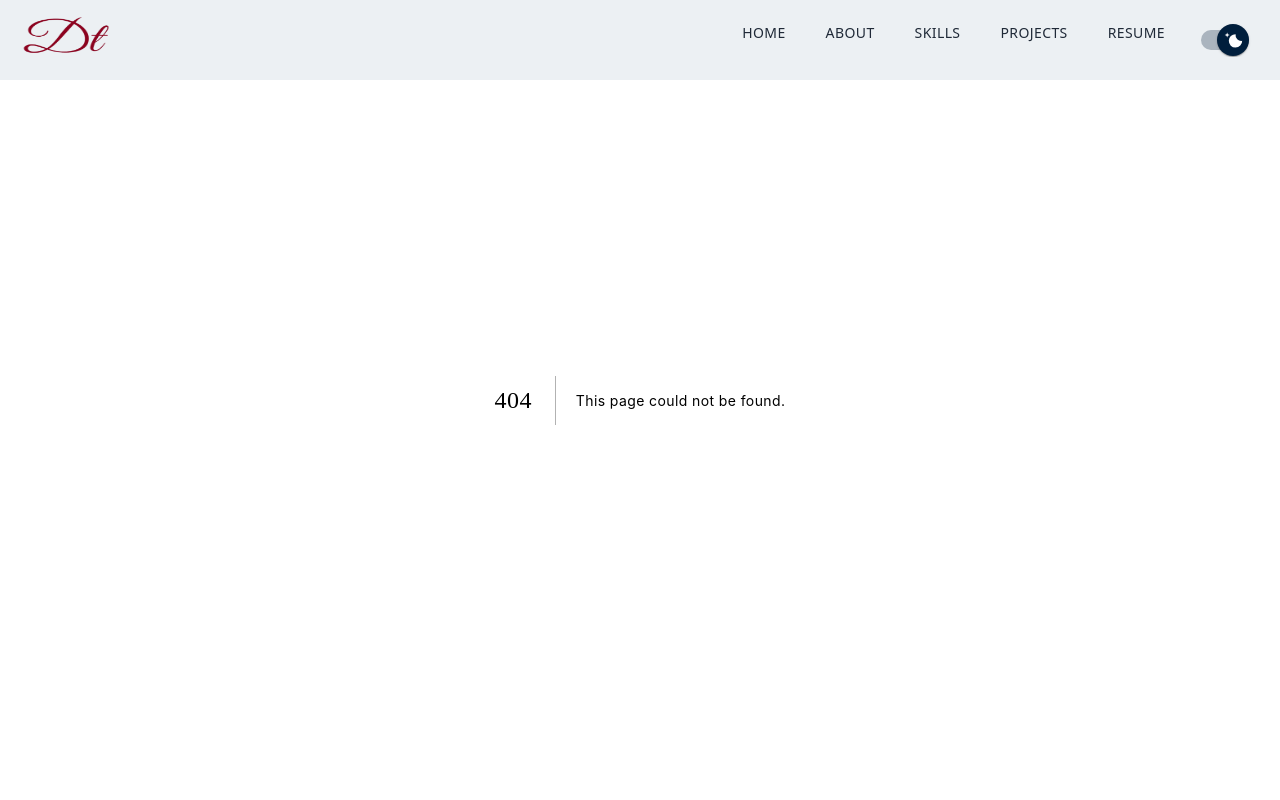
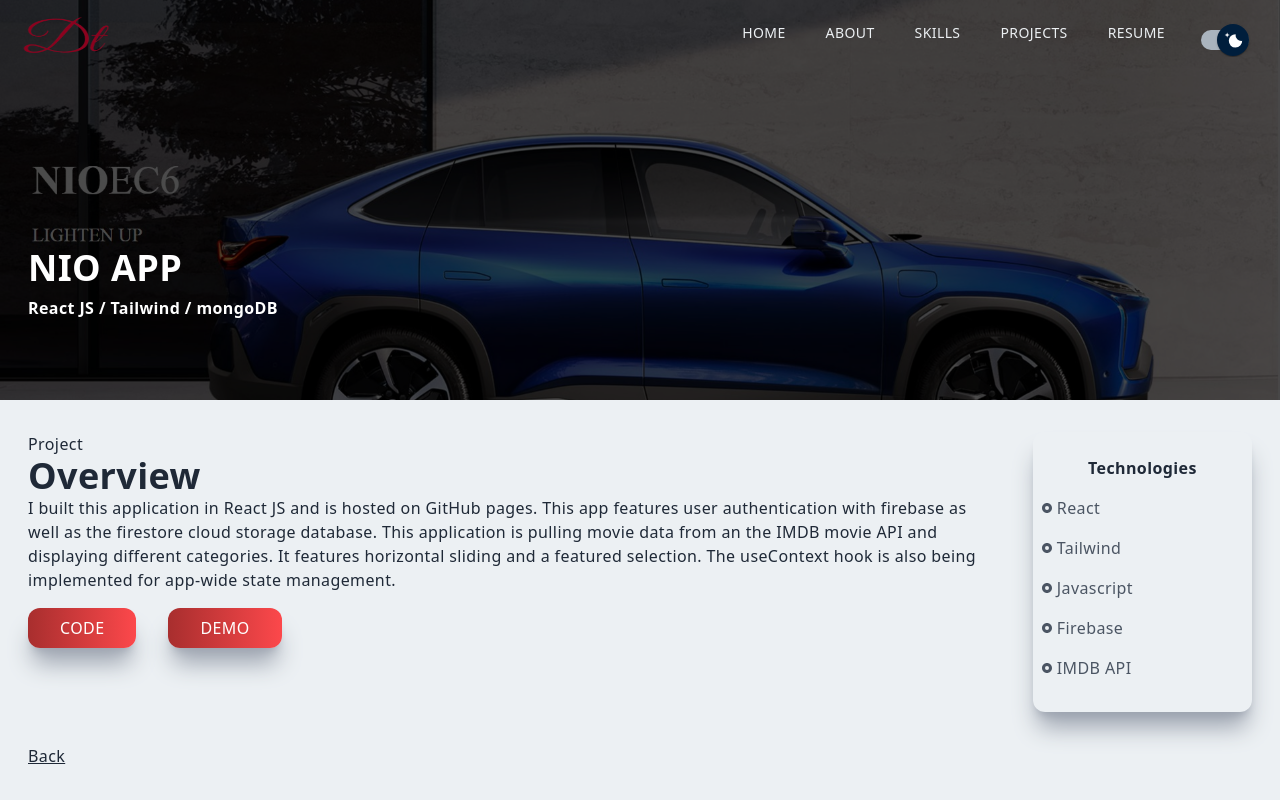
Before and after one commit to DavidTesema/Protfolio, a Next.js app: page /nio in a window 1280 px wide. Before the commit this address had no page. Built offline with nearby package versions, Linux system fonts and the light colour scheme.

Commit message:
nio-cars

```diff
--- a/components/Navbar.jsx
+++ b/components/Navbar.jsx
@@ -25,7 +25,7 @@ const Navbar = ({ setDarkMode }) => {
     if (
       router.asPath === "/dji" ||
       router.asPath === "/movies" ||
-      router.asPath === "/netflix" ||
+      router.asPath === "/nio" ||
       router.asPath === "/twitch"
     ) {
       setNavBg("transparent");
--- a/components/Projects.jsx
+++ b/components/Projects.jsx
@@ -2,6 +2,7 @@ import Image from "next/image";
 import Link from "next/link";
 import React from "react";
 import djiStore from "../public/assets/projects/DJI-STORE.jpg";
+import nioCars from "../public/assets/projects/nio-car.jpg";
 import movies from "../public/assets/projects/log-in.jpg";
 
 import ProjectItem from "./ProjectItem";
@@ -21,16 +22,16 @@ export default function Projects() {
             projectUrl="/dji"
             tech="React JS"
           />
+            <ProjectItem
+              title="NIO CARS"
+              backgroundImg={nioCars}
+              projectUrl="/nio"
+              tech="React JS"
+            />
           <ProjectItem
             title="movies"
             backgroundImg={movies}
             projectUrl="/movies"
-            tech="React JS"
-          />
-          <ProjectItem
-            title="Netflix App"
-            backgroundImg={djiStore}
-            projectUrl="/netflix"
             tech="React JS"
           />
           <ProjectItem
--- a/pages/netflix.jsx
+++ b/pages/nio.jsx
@@ -1,11 +1,11 @@
 import Image from 'next/image';
 import React from 'react';
-import cryptoImg from "../public/assets/projects/DJI-STORE.jpg";
+import nioCar from "../public/assets/projects/nio-car.jpg";
 
 import { RiRadioButtonFill } from 'react-icons/ri';
 import Link from 'next/link';
 
-const netflix = () => {
+const nio = () => {
   return (
     <div className='w-full'>
       <div className='w-screen h-[50vh] relative'>
@@ -14,12 +14,12 @@ const netflix = () => {
           className='absolute z-1'
           layout='fill'
           objectFit='cover'
-          src={cryptoImg}
+          src={nioCar}
           alt='/'
         />
         <div className='absolute top-[70%] max-w-[1240px] w-full left-[50%] right-[50%] translate-x-[-50%] translate-y-[-50%] text-white z-10 p-2'>
-          <h2 className='py-2'>Netflix App</h2>
-          <h3>React JS / Tailwind / Firebase</h3>
+          <h2 className='py-2'>NIO APP</h2>
+          <h3>React JS / Tailwind / mongoDB</h3>
         </div>
       </div>
 
@@ -37,14 +37,14 @@ const netflix = () => {
             management.
           </p>
           <a
-            href='https://github.com/fireclint/netflix-react-tailwind'
+            href='https://github.com/DavidTesema/-nio-cars'
             target='_blank'
             rel='noreferrer'
           >
             <button className='px-8 py-2 mt-4 mr-8'>Code</button>
           </a>
           <a
-            href='https://fireclint.github.io/netflix-react-tailwind/'
+            href='#'
             target='_blank'
             rel='noreferrer'
           >
@@ -81,4 +81,4 @@ const netflix = () => {
   );
 };
 
-export default netflix;
+export default nio;
```
Also changed, not shown: public/assets/projects/nio-car.jpg (added).
